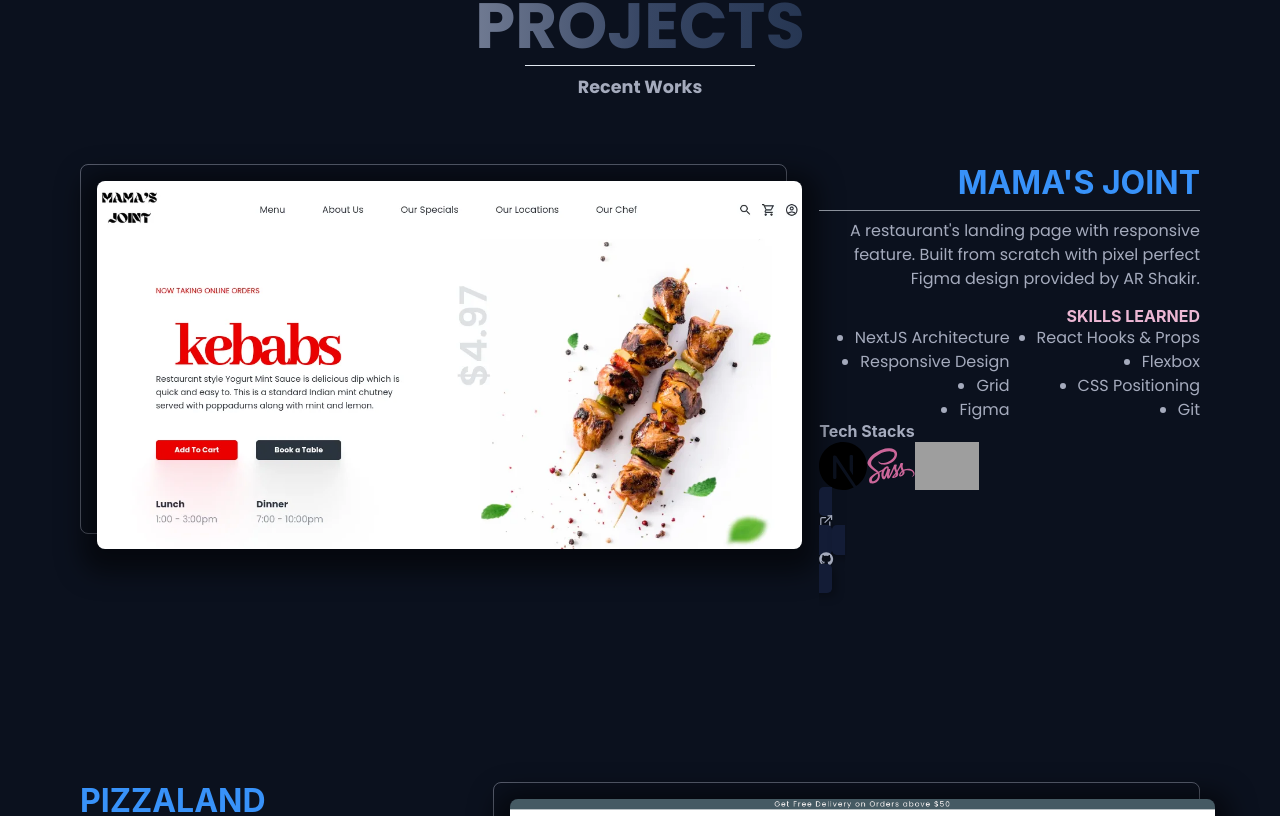
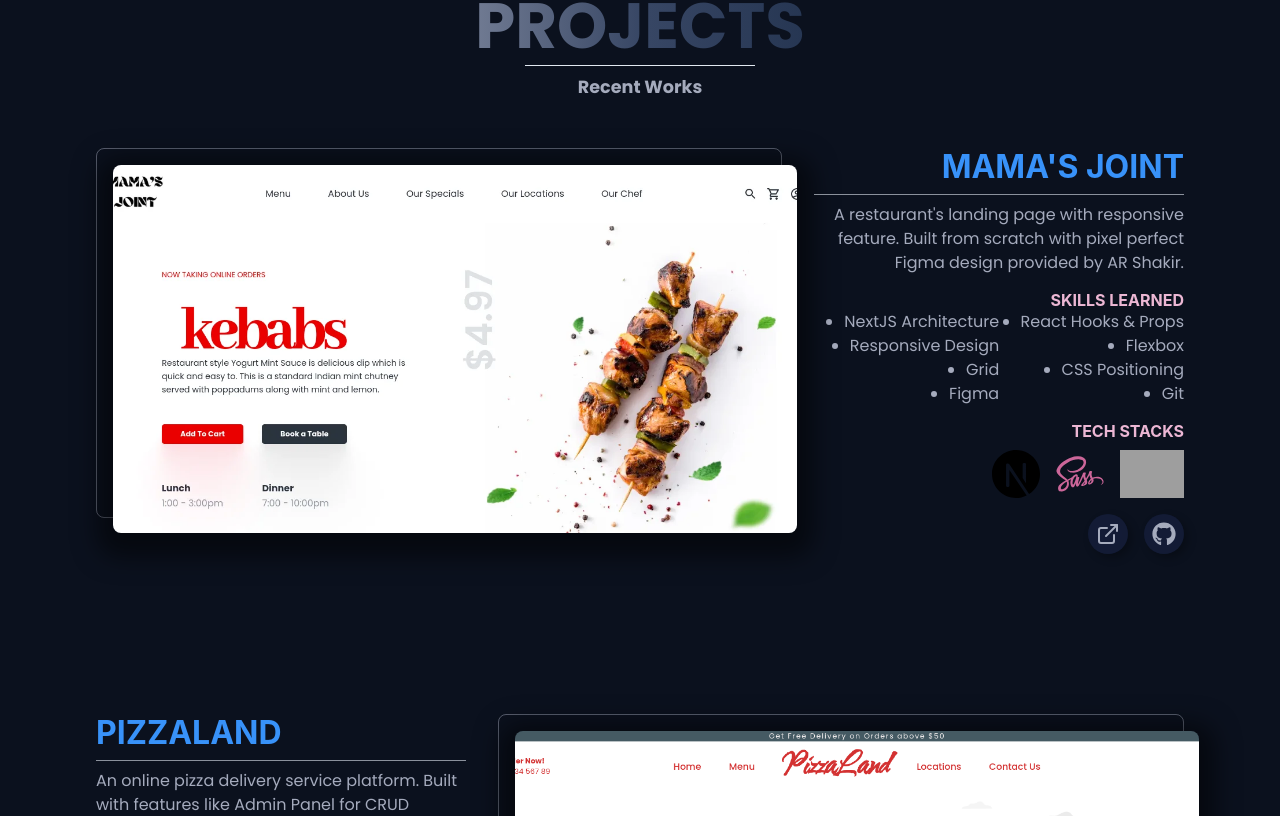
Before and after one commit to zeetaengrg/portfolio, a Next.js app: page / in a window 1280 px wide. Shown: the part 2144-2960 px from the top of the page. Built offline with nearby package versions, Linux system fonts and the light colour scheme; grey boxes are pictures that could not be loaded.

Commit message:
style: btn links styled

```diff
--- a/components/templates/Projects/ProjectsStyle.js
+++ b/components/templates/Projects/ProjectsStyle.js
@@ -13,7 +13,7 @@ export const flexStyle = {
   margin: {
     base: "1.5rem 2rem",
     md: "2rem 3rem",
-    lg: "4rem 5rem",
+    lg: "3rem 6rem",
   },
   gap: {
     base: "1.5rem",
@@ -84,24 +84,32 @@ export const imgStyle = {
 
 export const linkContainer = {
   display: "flex",
-  justifyContent: {
-    base: "center",
-    md: "flex-start",
-  },
   gap: "1rem",
   marginTop: "0.5rem",
 };
 
+export const linkContainerRight = {
+  ...linkContainer,
+  justifyContent: {
+    base: "center",
+    md: "flex-start",
+    lg: "flex-end",
+  },
+};
+
 export const linkToProjects = {
   marginTop: "0.5rem",
-  backgroundColor: "#141E39",
-  padding: "0.3rem 0.8rem",
-  borderRadius: "0.3rem",
+  backgroundColor: "#141D38",
+  borderRadius: "5rem",
+  display: "grid",
+  placeItems: "center",
+  padding: "0.5rem",
+  fontSize: "1.5rem",
   transition: "all 0.25s ease-in-out",
   _hover: {
     "&::after": { content: "none" },
-    backgroundColor: "#a5abbd",
-    color: "#0B111E",
+    color: "#fff",
+    transform: "scale(1.1)",
   },
   _focus: { boxShadow: "none" },
   boxShadow:
@@ -112,10 +120,14 @@ export const techTextStyle = {
   color: "#ecb7d4",
   marginTop: "1rem",
   textTransform: "uppercase",
+};
+
+export const techTextStyleRight = {
+  ...techTextStyle,
   textAlign: {
     base: "center",
     md: "left",
-    lg: "left",
+    lg: "right",
   },
 };
 
@@ -123,8 +135,13 @@ export const techFlexStyle = {
   flexWrap: "wrap",
   marginTop: "0.5rem",
   gap: "1rem",
+};
+
+export const techFlexStyleRight = {
+  ...techFlexStyle,
   justifyContent: {
     base: "center",
     md: "left",
+    lg: "right",
   },
 };
```
